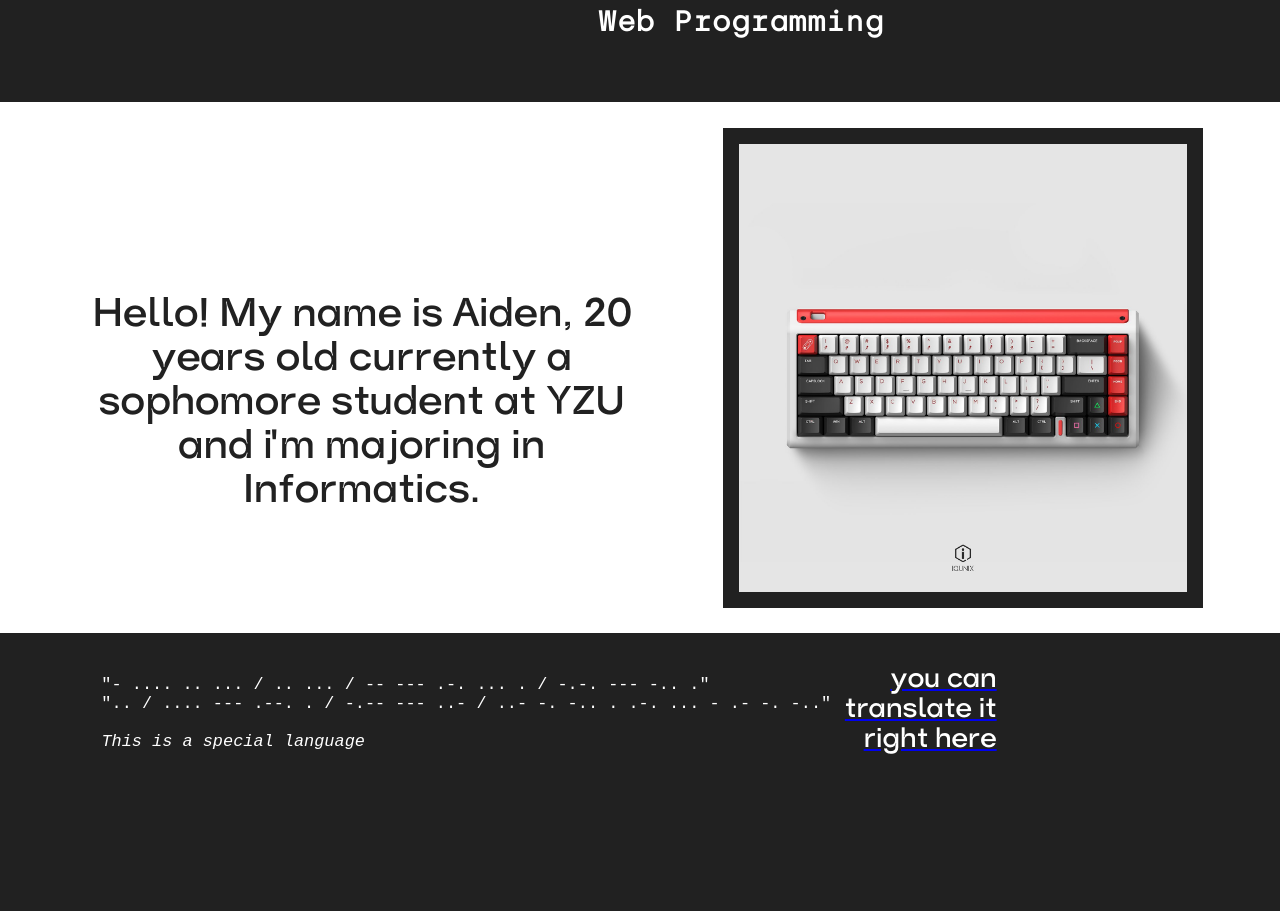
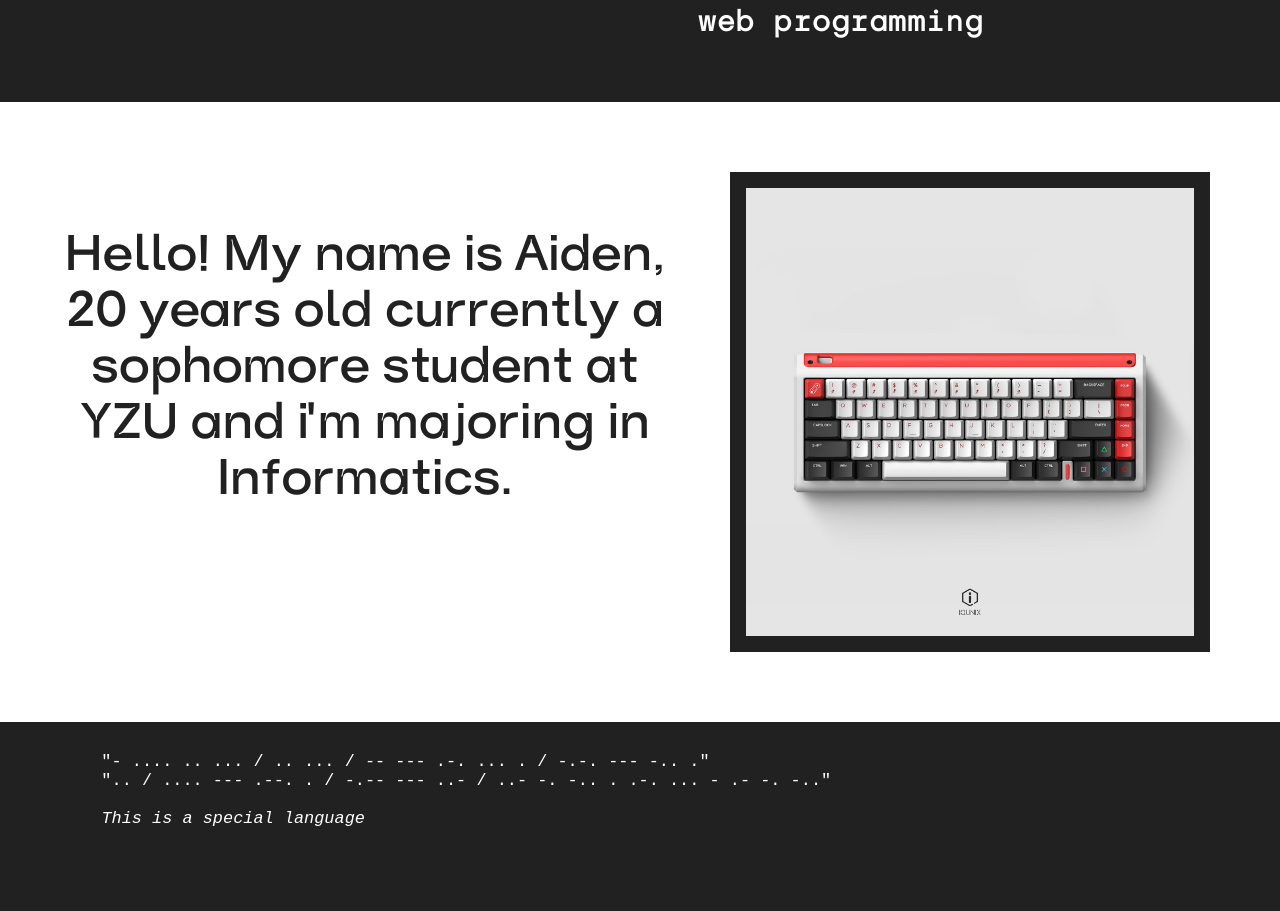
Before and after one commit to chieesn/aiden, a plain HTML site: page index.html in a window 1280 px wide. Shown: the part 190-1101 px from the top of the page. Before the commit the page ends 977 px from the top, so only its background shows below. Drawn offline with Linux system fonts and the light colour scheme.

Commit message:
demo 10232021-update
update

```diff
--- a/index.html
+++ b/index.html
@@ -2,7 +2,8 @@
 <html>
 
   <head>
-    <meta charset="UTF-8" name="viewport" content="width=device-width, initial-scale=1.0">
+    <meta charset="UTF-8">
+    <meta name="viewport" content="width=device-width, initial-scale=1">
    <link rel="stylesheet" href="style.css">
     <title>Aiden</title>
   </head>
@@ -12,8 +13,10 @@
     <h1 id="title">
         <strong>Cha Ming Zhan  <!--<sub style="font-size: 50%;">1093540</sub>--> </strong>
 
-        <div style="font-size: 35%; text-align: right; margin-right: 31%;">
-          1093540 <div>Web Programming</div>
+        <div style="font-size: 35%; text-align: right; display: flex; justify-content: center; margin-left: 400px;">
+          1093540
+          <br>
+          web programming
         </div>
     </h1>
 
--- a/style.css
+++ b/style.css
@@ -22,7 +22,7 @@ body {
   #wrapper {
     background-color: white;
     display: flex;
-    justify-content: end;
+    justify-content: center;
 
     margin: 0%;
 
@@ -33,22 +33,23 @@ body {
     border-style: solid;
     border-width: 16px;
 
-    margin-top: 2%;
-    margin-bottom: 2%;
-    margin-right: 6%;
+    margin-top: 70px;
+    margin-bottom: 70px;
+    margin-right: 70px;
 
     width: 35%;
     height: auto;
   }
 
   #introduction{
-    font-size: 250%;
+
+    font-size: 50px;
     color: #212121;
     text-align: center;
 
-    margin-right: 7%;
-    margin-left: 7%;
-    margin-top: 15%;
+    margin-left: 3%;
+    margin-right: 3%;
+    margin-top: 10%;
 
     font-family: Trap-SemiBold;
   }
@@ -56,22 +57,27 @@ body {
   #morse{
     color: white;
     font-size: 130%;
-    margin-top: 5%;
-    margin-right: 0%;
+    margin-top: 30px;
+    margin-right: 10%;
   }
 
   #translate{
+    border-color: white;
+    border-style: solid;
+    border-width: 3px;
+
     color: white;
     text-decoration: none;
 
-    text-align: right;
+    text-align: center;
     font-size: 170%;
     font-family: Trap-SemiBold;
 
-    border: 0%;
-    margin-top: 8%;
-    margin-right: 70%;
-    margin-left: -20%;
+    margin-top: 50px;
+    margin-right: 170px;
+    margin-left: auto;
+
+    padding: 5px;
   }
 
   a:visited {
```
